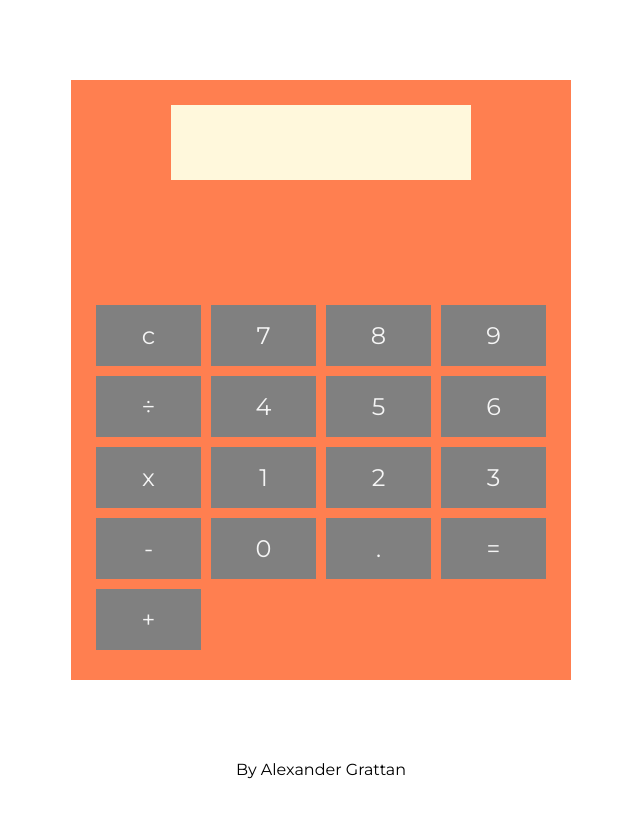
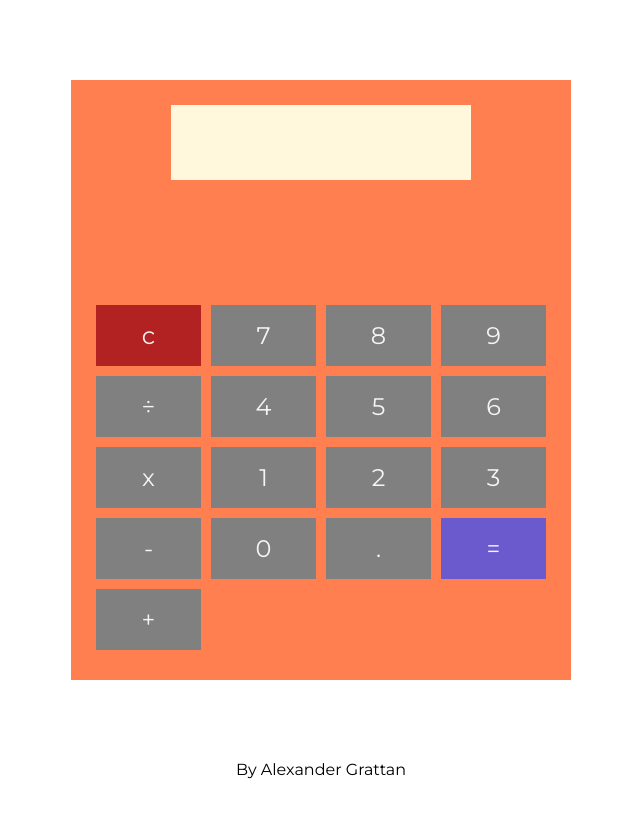
Before and after one commit to GameDog9988/Calculator, a plain HTML site: page index.html in a window 1280 px wide. Shown: the whole page, without its empty margins (319-959 px from the left). Drawn offline with Linux system fonts and the light colour scheme.

Commit message:
Change to colors of buttons

```diff
--- a/style.css
+++ b/style.css
@@ -58,6 +58,14 @@ html {
   font-size: 1.5rem;
 }
 
+.equal {
+  background-color: slateblue;
+}
+
+.c {
+  background-color: firebrick;
+}
+
 .By-Me {
   text-align: center;
   margin: auto;
```
